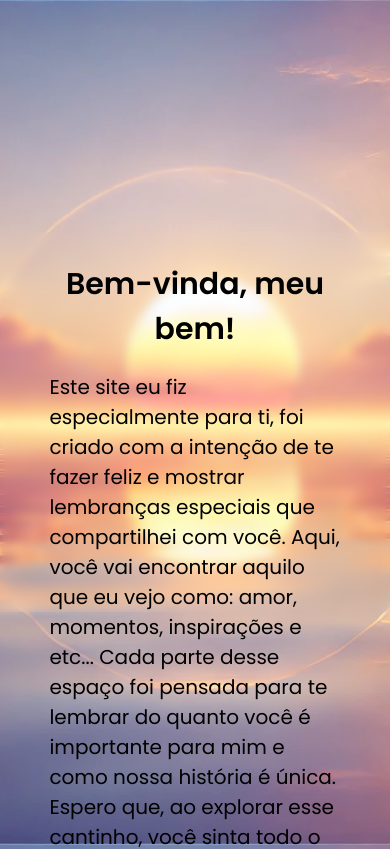
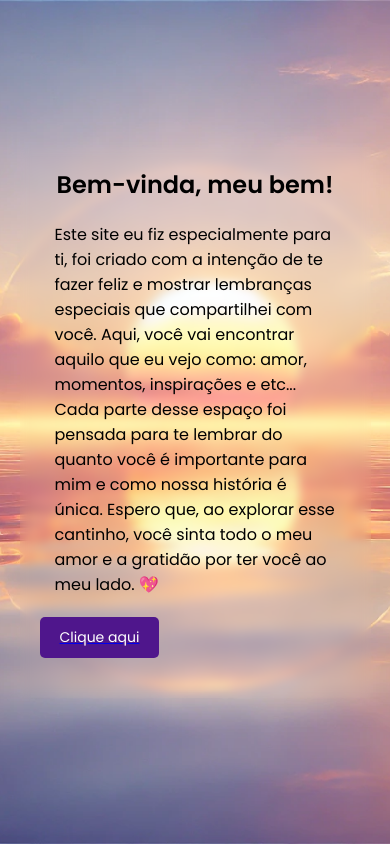
Before and after one commit to Goesxz/Redirect, a plain HTML site: page index.html in a window 390 px wide. Shown: the top 849 px of the page. Drawn offline with Linux system fonts and the light colour scheme.

Commit message:
Update styles.css

```diff
--- a/styles.css
+++ b/styles.css
@@ -1,9 +1,9 @@
+/* Reset básico e configuração global */
 * {
     margin: 0;
     padding: 0;
     box-sizing: border-box;
     font-family: 'Poppins', sans-serif;
-
 }
 
 body {
@@ -16,16 +16,17 @@ body {
     justify-content: center;
 }
 
+/* Estilo para o container */
 .container {
-    width: 700px;
+    width: 100%;
+    max-width: 700px; /* Máxima largura */
     background: transparent;
     border: 7px;
     backdrop-filter: blur(5px);
     box-shadow: 1rem;
     padding: 30px 40px;
-    height: 380px;
+    height: auto; /* Altura ajustável */
 }
-
 
 /* Estilo para o título */
 h1 {
@@ -48,6 +49,7 @@ p {
     font-size: 14px;
     color: #888;
 }
+
 /* Estilo para o botão de redirecionamento */
 .redirect-button {
     background-color: #4f168c;
@@ -59,10 +61,32 @@ p {
     text-decoration: none;
     font-size: 16px;
     transition: background-color 0.3s;
-    margin-left: 230px;
+    margin: 20px auto;
+    display: block;
 }
 
 /* Efeito de hover no botão */
 .redirect-button:hover {
     background-color: #b479d9;
 }
+
+/* Media Queries para telas menores */
+@media (max-width: 768px) {
+    .container {
+        width: 90%; /* Ajuste a largura do container em telas pequenas */
+        padding: 20px;
+    }
+
+    h1 {
+        font-size: 24px; /* Reduz o tamanho da fonte em telas pequenas */
+    }
+
+    p {
+        font-size: 16px; /* Ajuste o tamanho da fonte */
+    }
+
+    .redirect-button {
+        font-size: 14px; /* Ajuste o tamanho do botão */
+        margin-left: 0; /* Remover margin-left fixo */
+    }
+}
```
